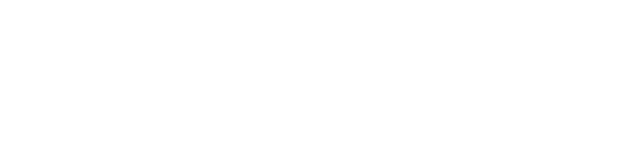
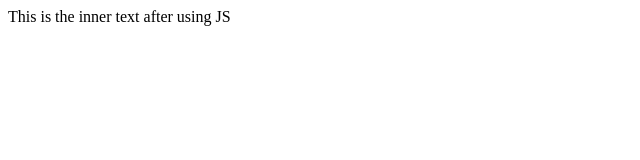
Before and after one commit to marinaperin/js-exercise-6-arrow-functions, a plain HTML site: page index.html in a window 1280 px wide. Shown: the whole page, without its empty margins (0-640 px from the left). Drawn offline with Linux system fonts and the light colour scheme.

Commit message:
feat | exercise 3

```diff
--- a/index.html
+++ b/index.html
@@ -7,6 +7,6 @@
     <script src="./main.js"></script>
 </head>
 <body>
-
+    <div id="exercise-3">This is the original HTML</div>
 </body>
 </html>
--- a/main.js
+++ b/main.js
@@ -12,3 +12,13 @@ const student = {
     },
     aging: passingTime = (years) => student.age += years,
 }
+
+// Exercise 3
+
+window.addEventListener('load', ()=>{
+    const ex3 = document.getElementById('exercise-3');
+    ex3.innerText = 'This is the inner text after using JS';
+    ex3.innerHTML += `<p></p>`;
+});
+
+// Exercise 4
```
